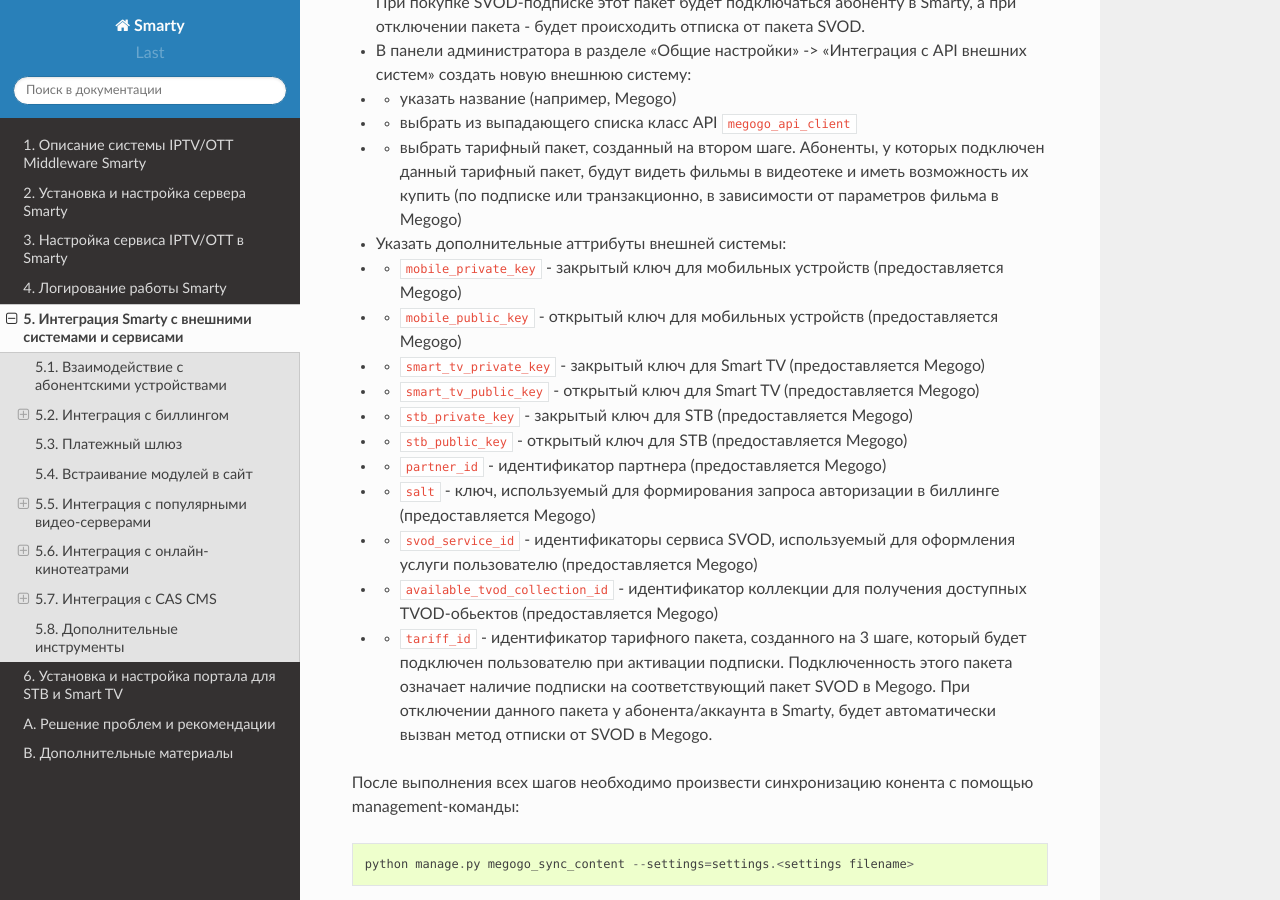
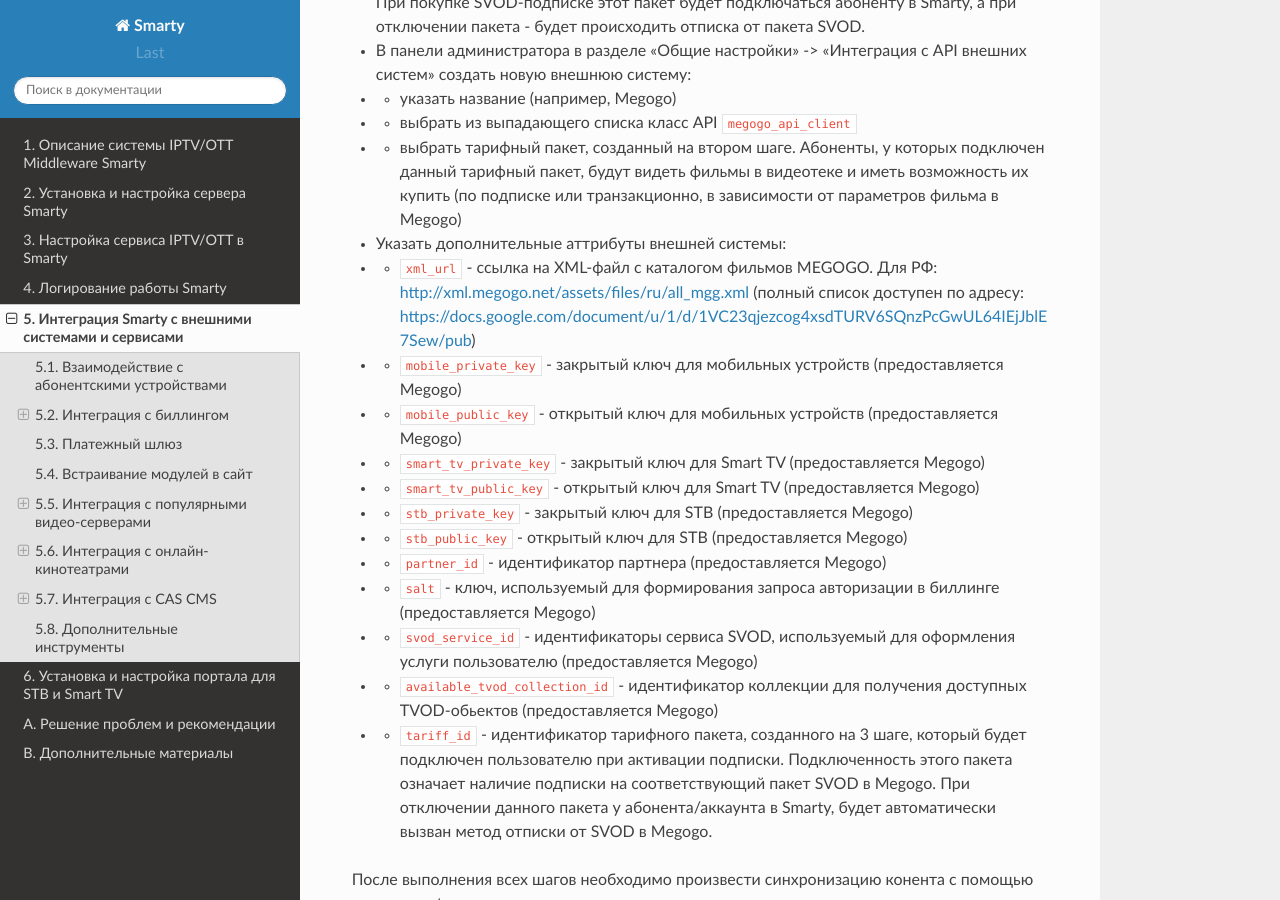
Before and after one commit to sergey-yakovlev/smarty-docs, a Sphinx documentation site: the page built from source/integration.rst, in a window 1280 px wide and 900 px high, scrolled down 4812 px. Built offline with Sphinx 7.4.7 and the Read the Docs theme 2.0.0, drawn with Linux system fonts in a browser that asks for light colours.

Commit message:
MEGOGO xml_url

```diff
--- a/source/integration.rst
+++ b/source/integration.rst
@@ -179,6 +179,7 @@ Smarty содержит модуль для интеграции с онлайн
     будут видеть фильмы в видеотеке и иметь возможность их купить (по подписке или транзакционно, в зависимости
     от параметров фильма в Megogo)
 * Указать дополнительные аттрибуты внешней системы:
+* * ``xml_url`` - ссылка на XML-файл с каталогом фильмов MEGOGO. Для РФ: http://xml.megogo.net/assets/files/ru/all_mgg.xml (полный список доступен по адресу: https://docs.google.com/document/u/1/d/1VC23qjezcog4xsdTURV6SQnzPcGwUL64IEjJblE7Sew/pub)
 * * ``mobile_private_key`` - закрытый ключ для мобильных устройств (предоставляется Megogo)
 * * ``mobile_public_key`` - открытый ключ для мобильных устройств (предоставляется Megogo)
 * * ``smart_tv_private_key`` - закрытый ключ для Smart TV (предоставляется Megogo)
```
